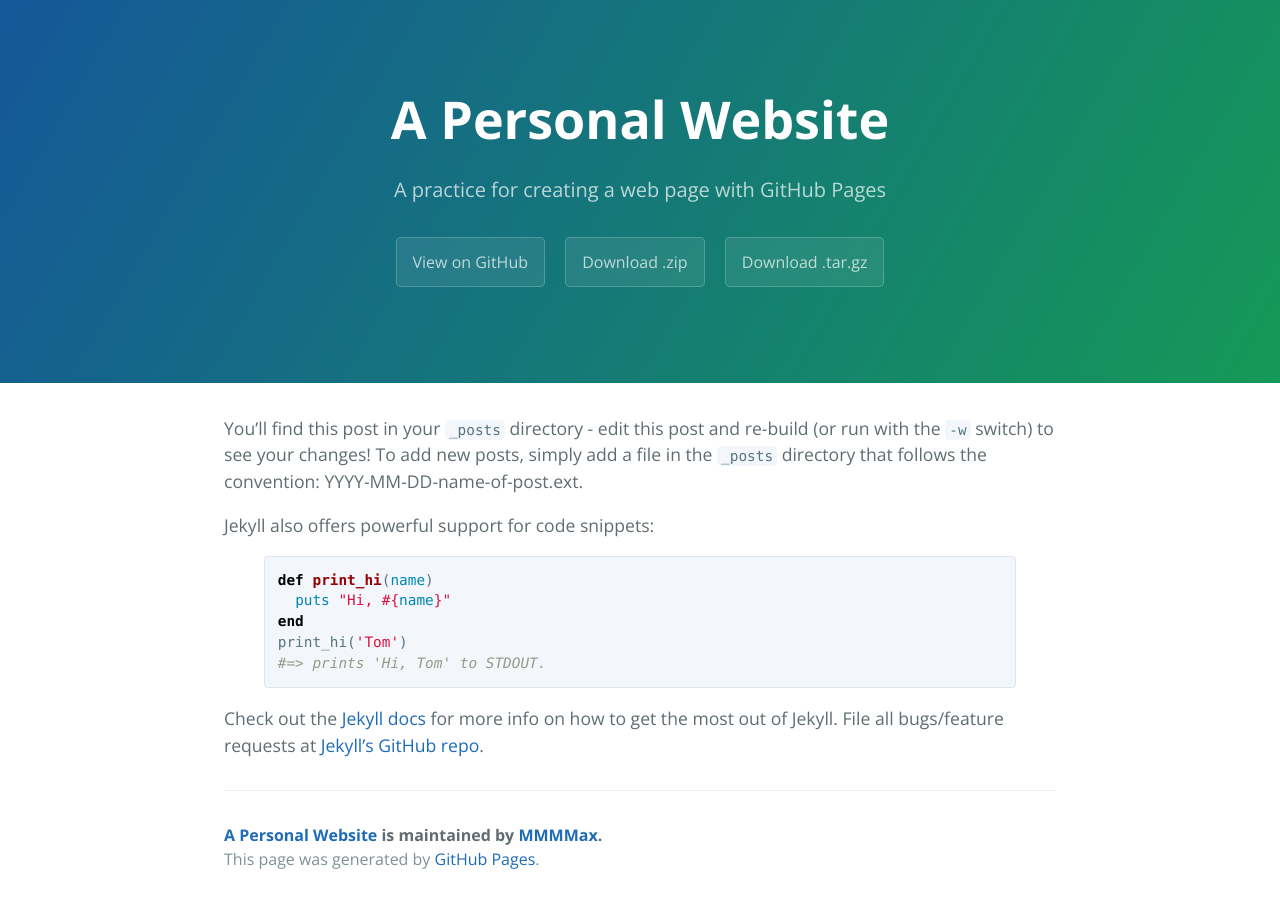
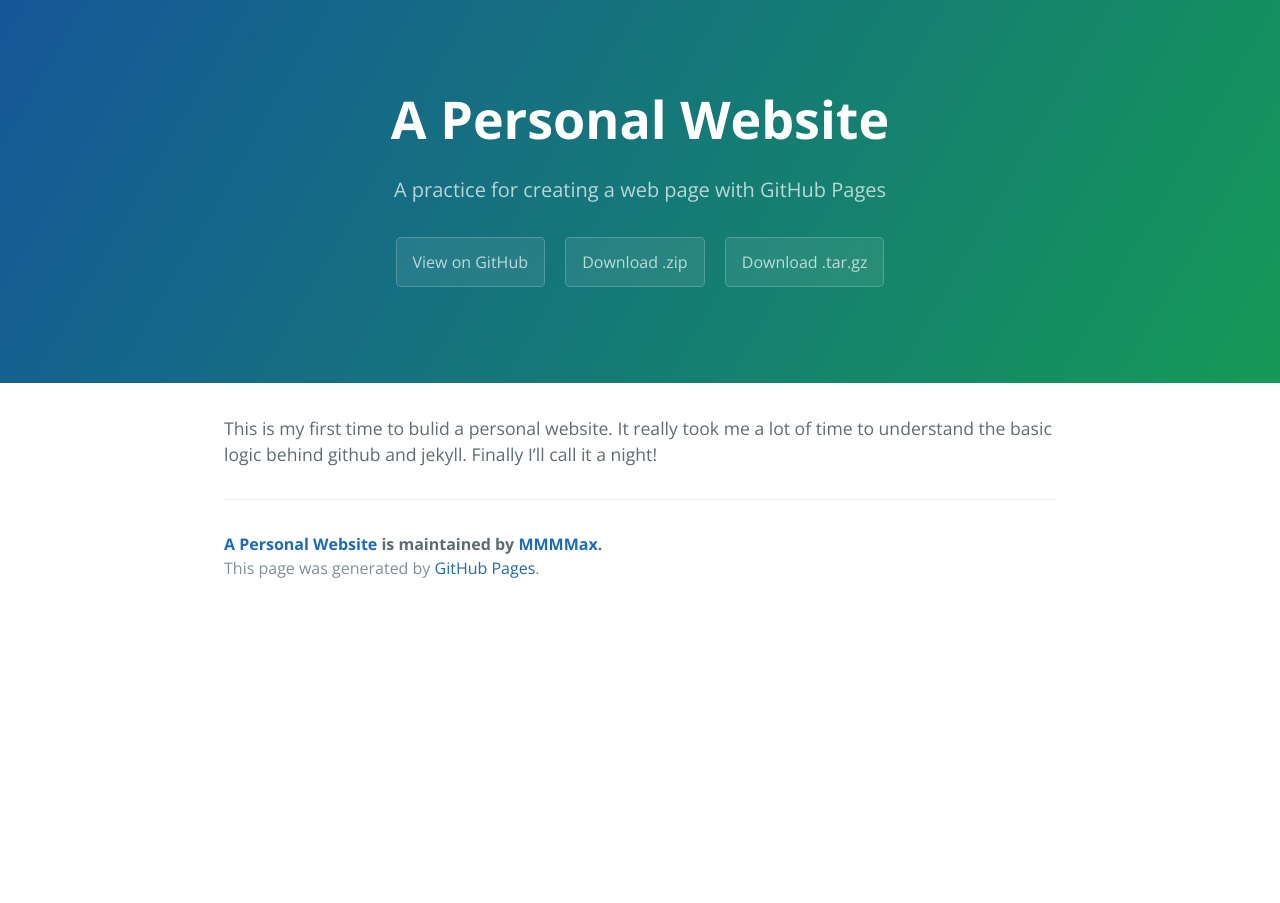
Before and after one commit to MMMMax-H/mmmmax-h.github.io, a Jekyll site: the page built from _posts/2016-02-12-sample-content.markdown, in a window 1280 px wide. Built offline with Jekyll 4.4.1, drawn with Linux system fonts in a browser that asks for light colours.

Commit message:
Change content

```diff
--- a/_posts/2016-02-12-sample-content.markdown
+++ b/_posts/2016-02-12-sample-content.markdown
@@ -5,20 +5,4 @@ date:   2022-09-25 23:24:00
 categories: main
 ---
 
-You'll find this post in your `_posts` directory - edit this post and re-build (or run with the `-w` switch) to see your changes!
-To add new posts, simply add a file in the `_posts` directory that follows the convention: YYYY-MM-DD-name-of-post.ext.
-
-Jekyll also offers powerful support for code snippets:
-
-{% highlight ruby %}
-def print_hi(name)
-  puts "Hi, #{name}"
-end
-print_hi('Tom')
-#=> prints 'Hi, Tom' to STDOUT.
-{% endhighlight %}
-
-Check out the [Jekyll docs][jekyll] for more info on how to get the most out of Jekyll. File all bugs/feature requests at [Jekyll's GitHub repo][jekyll-gh].
-
-[jekyll-gh]: https://github.com/mojombo/jekyll
-[jekyll]:    http://jekyllrb.com
+This is my first time to bulid a personal website. It really took me a lot of time to understand the basic logic behind github and jekyll. Finally I'll call it a night!
```
